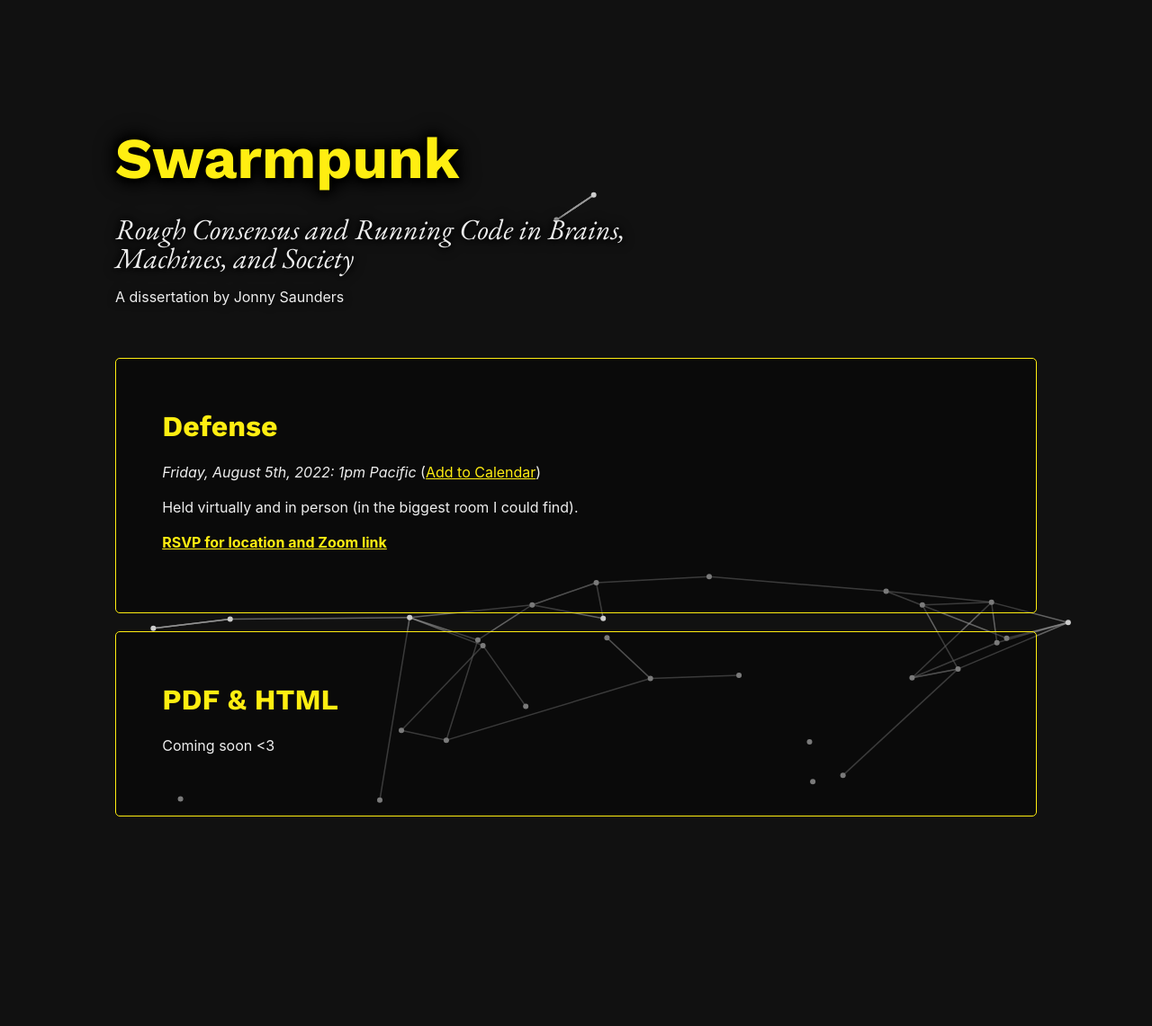
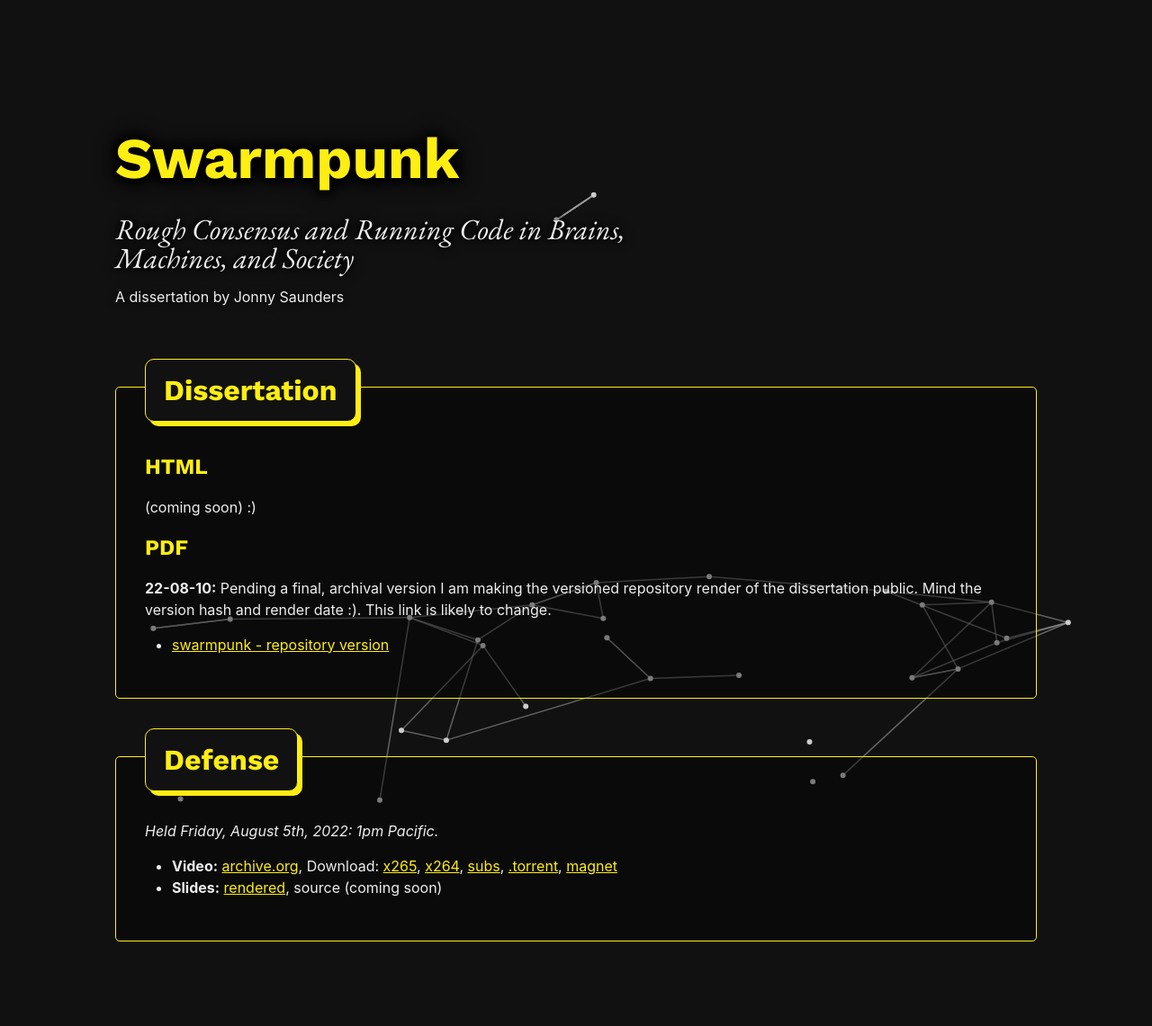
Before and after one commit to sneakers-the-rat/dissertation, a Jekyll site: the page built from site/index.markdown, in a window 1280 px wide. Shown: the whole page at 90% size. Built offline with Jekyll 4.4.1, drawn with Linux system fonts in a browser that asks for light colours; before the commit the page ends 958 px from its top, so only the background shows below that.

Commit message:
links to talk and dissertation for site

```diff
--- a/site/_config.yml
+++ b/site/_config.yml
@@ -41,6 +41,15 @@ plugins:
 minima:
   skin: dark
 
+static_files:
+  - ../dissertation/build/jls_dissertation/jls_dissertation.pdf
+
+defaults:
+  - scope:
+      path: "../dissertation/build/jls_dissertation/"
+    values:
+      diss: true
+
 
 # Exclude from processing.
 # The following items will not be processed, by default.
--- a/site/_sass/home.sass
+++ b/site/_sass/home.sass
@@ -24,7 +24,7 @@ $mobile-width: 400px
 			font-size: 3rem
 
 		@media (max-width: $mobile-width)
-			font-size: 2rem
+			font-size: 2.5rem
 
 	& h2
 		font:
@@ -37,12 +37,22 @@ $mobile-width: 400px
 		@media (max-width: $med-width)
 			font-size: 1.5rem
 
+
+
+
 .body-container
 	border: 1px solid $brand-color
 		radius: 5px
-	padding: 5%
-	margin-bottom: 20px
+	padding: 2rem
+	margin-top: 2rem
+	margin-bottom: 4rem
 	background-color: rgba(0,0,0,0.4)
+
+	@media (max-width: $med-width)
+		padding: 1.5rem
+
+	@media (max-width: $mobile-width)
+		padding: 1rem
 
 	a
 		color: $brand-color
@@ -54,6 +64,28 @@ $mobile-width: 400px
 			family: "Work Sans"
 			weight: 700
 			size: 2rem
+		border: 1px solid $brand-color
+		border-radius: 10px
+		padding: 10px 20px
+		background-color: $background-color
+		position: relative
+		top: -4rem
+		margin:
+			bottom: -1em
+		width: fit-content
+		box-shadow: 5px 5px $brand-color
+
+		@media (max-width: $mobile-width)
+			top: -3rem
+
+
+	h3
+		color: $brand-color
+
+		font:
+			family:  "Work Sans"
+			weight: 700
+			size: 1.5em
 
 .netbg
 	position: fixed
--- a/site/index.markdown
+++ b/site/index.markdown
@@ -14,19 +14,24 @@ homepage: true
 ---
 
 <div class="body-container" markdown="1">
-## Defense
+## Dissertation
 
-*Friday, August 5th, 2022: 1pm Pacific* (<a href="{{"/assets/defense-invitation.ics" | relative_url}}">Add to Calendar</a>)
+### HTML
 
-Held virtually and in person (in the biggest room I could find).
+(coming soon) :)
 
-**[RSVP for location and Zoom link](https://cryptpad.fr/form/#/2/form/view/TW12yiHaUG8MILigv8QW5zreYTDsocDwHHfWZD9ZDZI/)**
+### PDF
+
+**22-08-10:** Pending a final, archival version I am making the versioned repository render of the dissertation public. Mind the version hash and render date :). This link is likely to change.
+- [swarmpunk - repository version]({{ "/assets/swarmpunk_repo.pdf" | relative_url }})
 
 </div>
 
 <div class="body-container" markdown="1">
-## PDF & HTML
+## Defense
 
-Coming soon <3
+*Held Friday, August 5th, 2022: 1pm Pacific.*
 
+- **Video:** [archive.org](https://archive.org/details/jls-defense), Download: [x265](https://archive.org/download/jls-defense/22-08-05_defense.mp4), [x264](https://archive.org/download/jls-defense/22-08-05_defense.ia.mp4), [subs](https://archive.org/download/jls-defense/22-08-05_defense.srt), [.torrent](https://archive.org/download/jls-defense/jls-defense_archive.torrent), [magnet](magnet:?xt=urn:btih:49f5db3ddcd6c2269ed783ef7b412a915bda4528&dn=jls-defense&tr=http%3a%2f%2fbt1.archive.org%3a6969%2fannounce&tr=http%3a%2f%2fbt2.archive.org%3a6969%2fannounce&ws=http%3a%2f%2fia601409.us.archive.org%2f31%2fitems%2f&ws=https%3a%2f%2farchive.org%2fdownload%2f&ws=https%3a%2f%2fia601409.us.archive.org&ws=https%3a%2f%2fia801409.us.archive.org)
+- **Slides:** [rendered](/dissertation/slides/), source (coming soon)
 </div>
```
Also changed, not shown: 8 other files.
